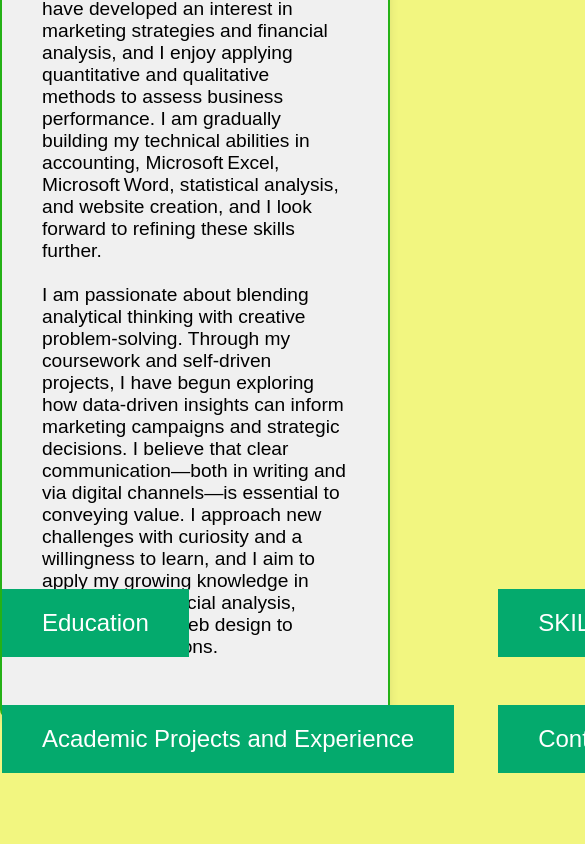
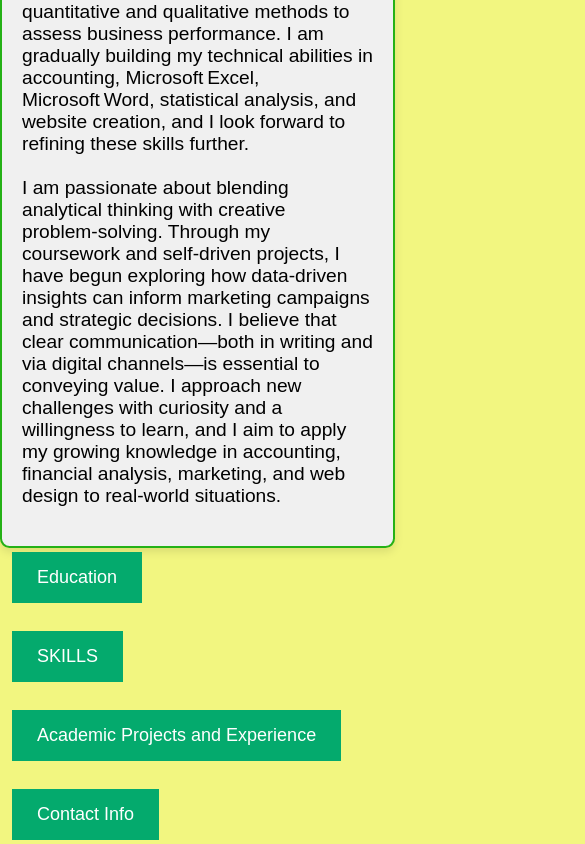
Before and after one commit to S146768/RESUME, a plain HTML site: page index.html in a window 390 px wide. Shown: the part 519-1363 px from the top of the page, 585 px wide, since content can reach past the window. Before the commit the page ends 1296 px from the top, so only its background shows below. Drawn offline with Linux system fonts and the light colour scheme.

Commit message:
added style.css

```diff
--- a/style.css
+++ b/style.css
@@ -66,28 +66,39 @@ h1 {
   color: rgb(4, 248, 167);
 }
 body {
-  background-color: #f2f680; /* Misty rose */
+  background-color: #f2f680;
 }
 h1 {
   font-size: 4rem;
   font-weight: bold;
   color: #161516;
 }
-/* Adjust layout for screens 768px and smaller */
 @media (max-width: 768px) {
-  body {
-    font-size: 16px;
+  .box1 {
+    align-items: flex-start;      /* content starts from top */
+    padding-top: 40px;            /* space from top */
+    height: auto;                 /* allow height to expand */
+    flex-direction: column;      /* if needed */
   }
 
-  .container {
+  .item {
+    width: 90%;
+    padding: 20px;
+  }
+
+  .box2 {
+    grid-template-columns: 1fr;
+    gap: 20px;
+    width: 100%;
     padding: 0 10px;
   }
 
-  .nav, .sidebar {
-    display: none;
+  button {
+    font-size: 18px;
+    padding: 15px 25px;
   }
 
-  .main-content {
-    width: 100%;
+  h1 {
+    font-size: 2.5rem;
   }
 }
```
